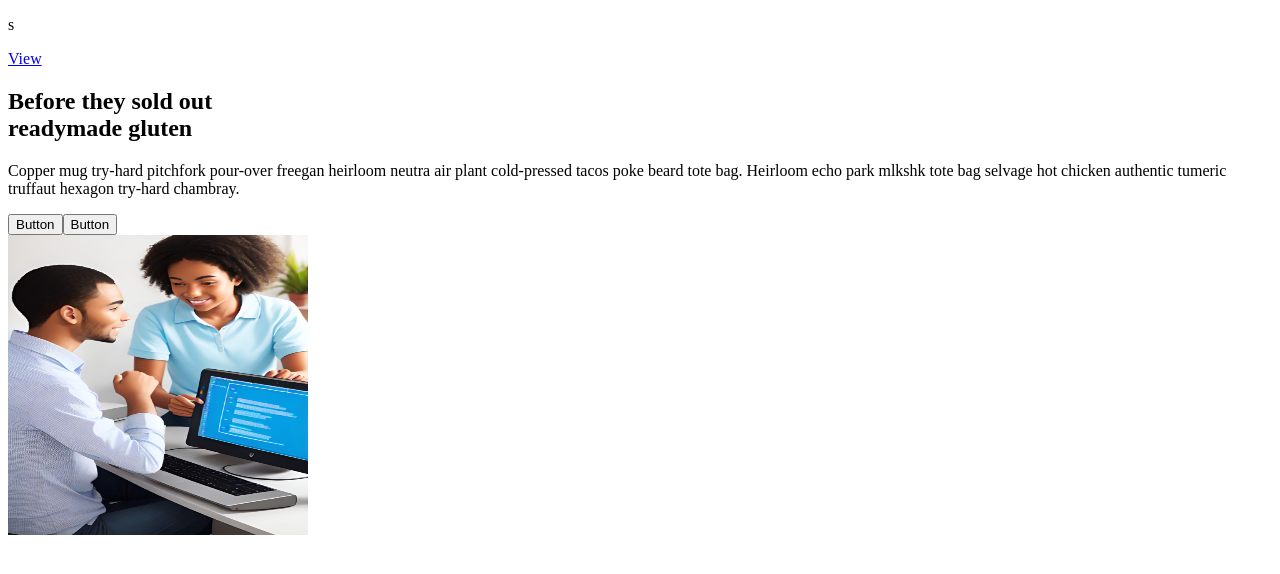
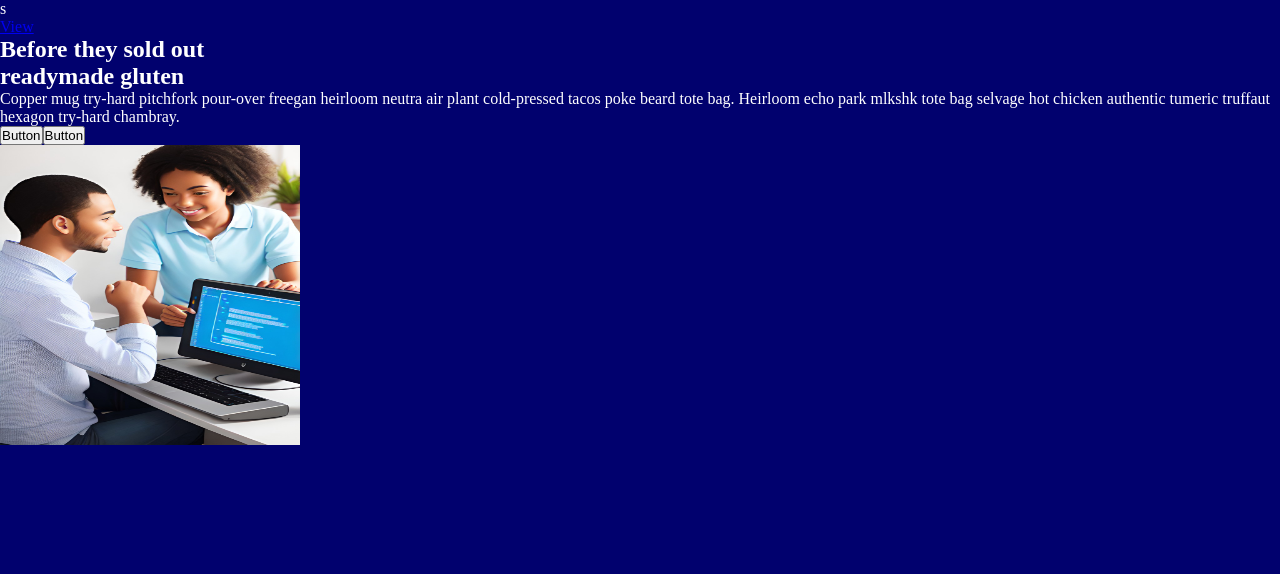
Before and after one commit to Saran-pariyar/DevCALT, a Next.js app: page / in a window 1280 px wide. Shown: the top 574 px of the page. Built offline with nearby package versions, Linux system fonts and the light colour scheme.

Commit message:
Choosed bg-color for the site

```diff
--- a/components/Navbar.tsx
+++ b/components/Navbar.tsx
@@ -36,13 +36,14 @@ const [isLoggedIn, setIsLoggedIn] = useState<string>("not_authenticated")
   <ul className="nav-list">
     <li><a href="#" className='nav-link'>Home</a></li>
     <li><a href="#" className='nav-link'>About</a></li>
-    <li><a href="#" className='nav-link'>Why Join us?</a></li>
+    <li><a href="#" className='nav-link'>View Devs</a></li>
+    <li><a href="#" className='nav-link'>Why DevCALT?</a></li>
     <li><a href="#" className='nav-link'>Contact</a></li>
   </ul>
 
   <div className="action-buttons-section">
+    <a href="#" className="login-btn auth-btn">Log In</a>
     <a href="#" className="signup-btn auth-btn">Sign Up</a>
-    <a href="#" className="login-btn auth-btn">Log In</a>
   </div>
   </div>
 </nav>
--- a/styles/Navbar.scss
+++ b/styles/Navbar.scss
@@ -15,8 +15,9 @@ body {
     position: sticky;
     top: 0;
     z-index: 999;
-    background-color: white;
-    border-bottom: 2px solid black;
+    background: #01016E;
+    // background-color: white;
+    // border-bottom: 2px solid black;
 
     .logo-section {
         display: flex;
--- a/styles/style.scss
+++ b/styles/style.scss
@@ -1,3 +1,9 @@
-p{
-    // color: red;
+*{
+    margin: 0;
+    padding: 0;
+    box-sizing: border-box;
 }
+body{
+    background: #01016E;
+    color: white;
+}
```
